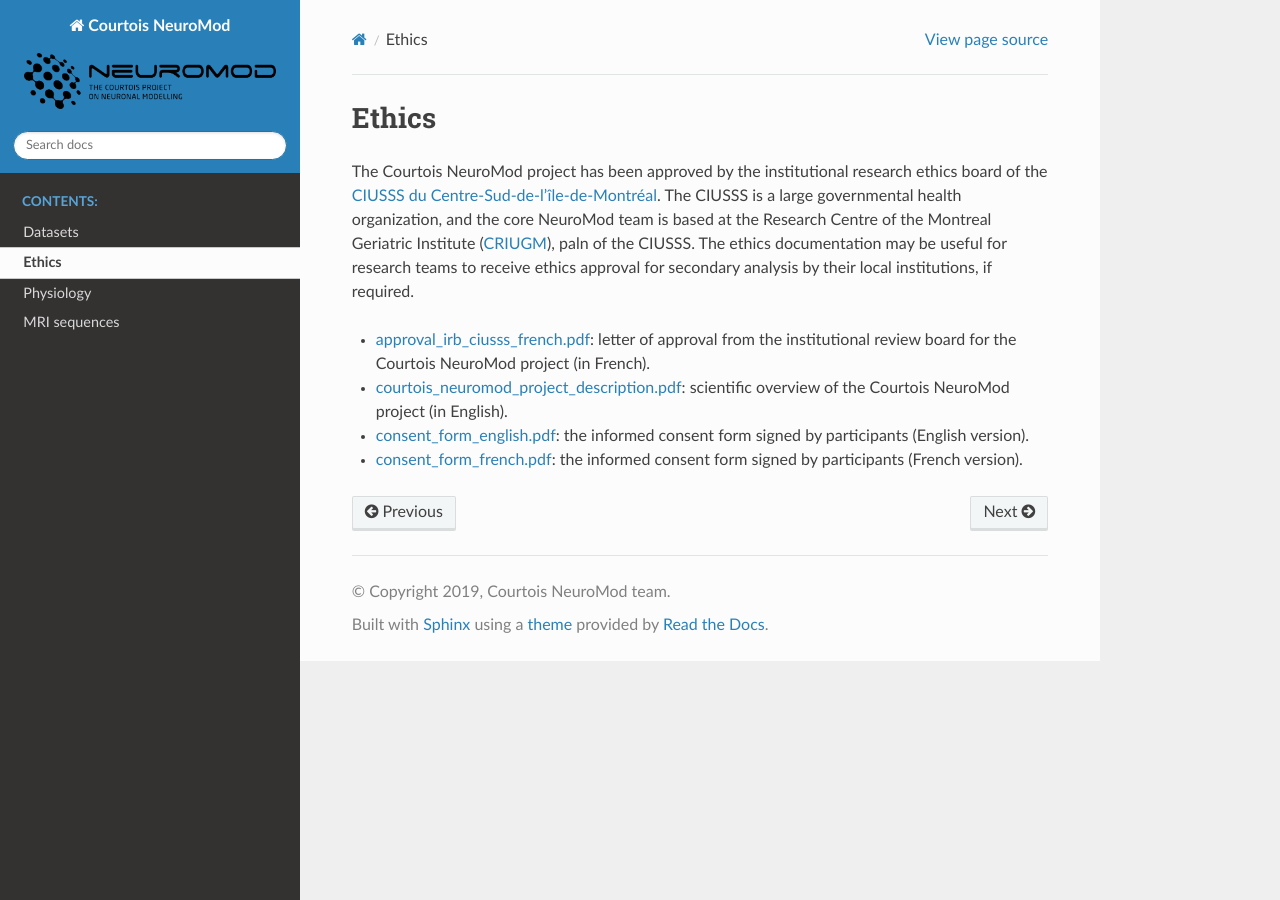
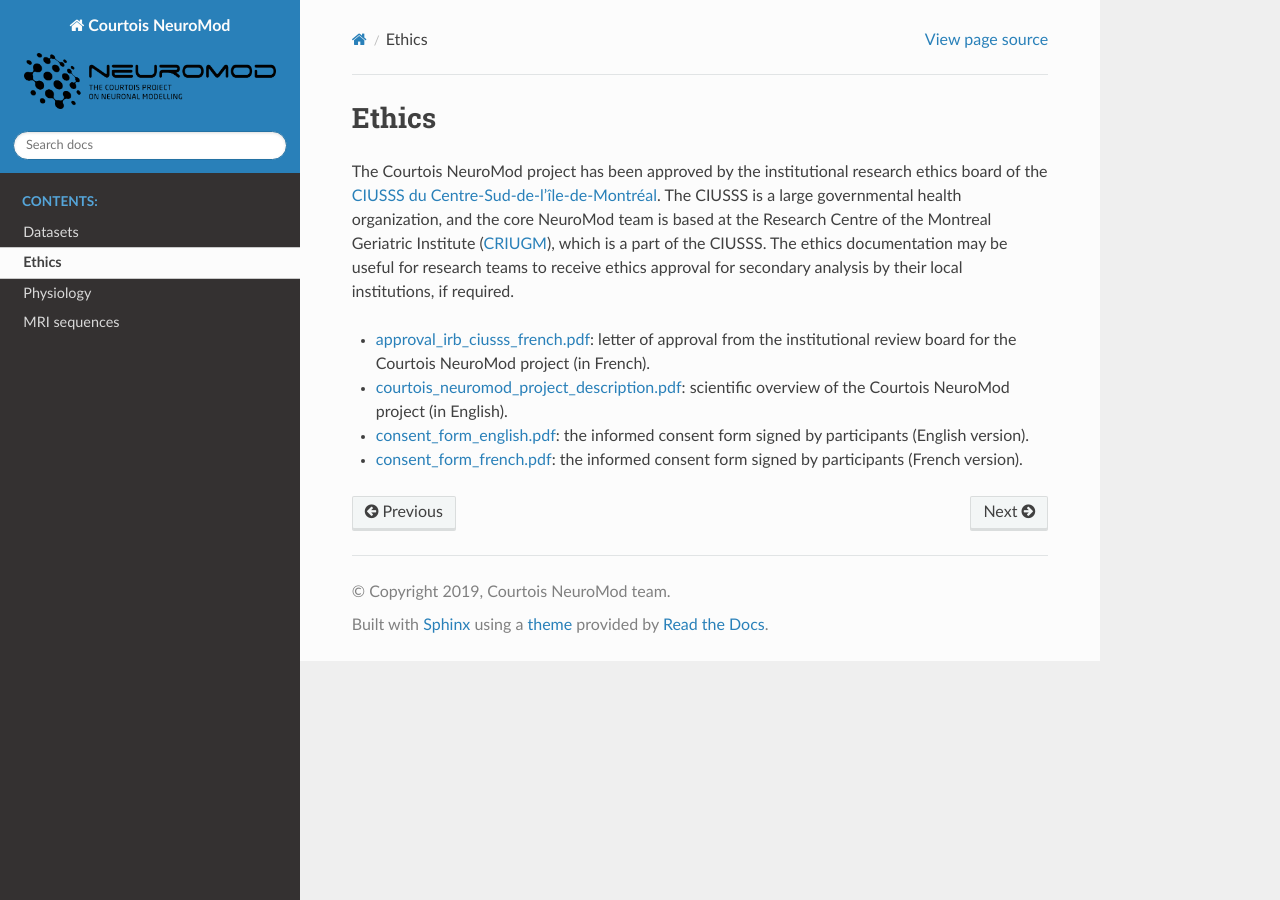
Before and after one commit to courtois-neuromod/cneuromod_docs, a Sphinx documentation site: the page built from source/ETHICS.md, in a window 1280 px wide. Built offline with Sphinx 7.4.7 and the Read the Docs theme 2.0.0, drawn with Linux system fonts in a browser that asks for light colours.

Commit message:
Update ETHICS.md

```diff
--- a/source/ETHICS.md
+++ b/source/ETHICS.md
@@ -1,6 +1,6 @@
 # Ethics
 
-The Courtois NeuroMod project has been approved by the institutional research ethics board of the [CIUSSS du Centre-Sud-de-l'île-de-Montréal](https://ciusss-centresudmtl.gouv.qc.ca/propos/services-en-anglais). The CIUSSS is a large governmental health organization, and the core NeuroMod team is based at the Research Centre of the Montreal Geriatric Institute ([CRIUGM](http://www.criugm.qc.ca/en.html)), paln of the CIUSSS. The ethics documentation may be useful for research teams to receive ethics approval for secondary analysis by their local institutions, if required.
+The Courtois NeuroMod project has been approved by the institutional research ethics board of the [CIUSSS du Centre-Sud-de-l'île-de-Montréal](https://ciusss-centresudmtl.gouv.qc.ca/propos/services-en-anglais). The CIUSSS is a large governmental health organization, and the core NeuroMod team is based at the Research Centre of the Montreal Geriatric Institute ([CRIUGM](http://www.criugm.qc.ca/en.html)), which is a part of the CIUSSS. The ethics documentation may be useful for research teams to receive ethics approval for secondary analysis by their local institutions, if required.
   * [approval_irb_ciusss_french.pdf](./_static/ethics/approval_irb_ciusss_french.pdf): letter of approval from the institutional review board for the Courtois NeuroMod project (in French).
   * [courtois_neuromod_project_description.pdf](./_static/ethics/courtois_neuromod_project_description.pdf): scientific overview of the Courtois NeuroMod project (in English).
   * [consent_form_english.pdf](./_static/ethics/consent_form_english.pdf): the informed consent form signed by participants (English version).
```
